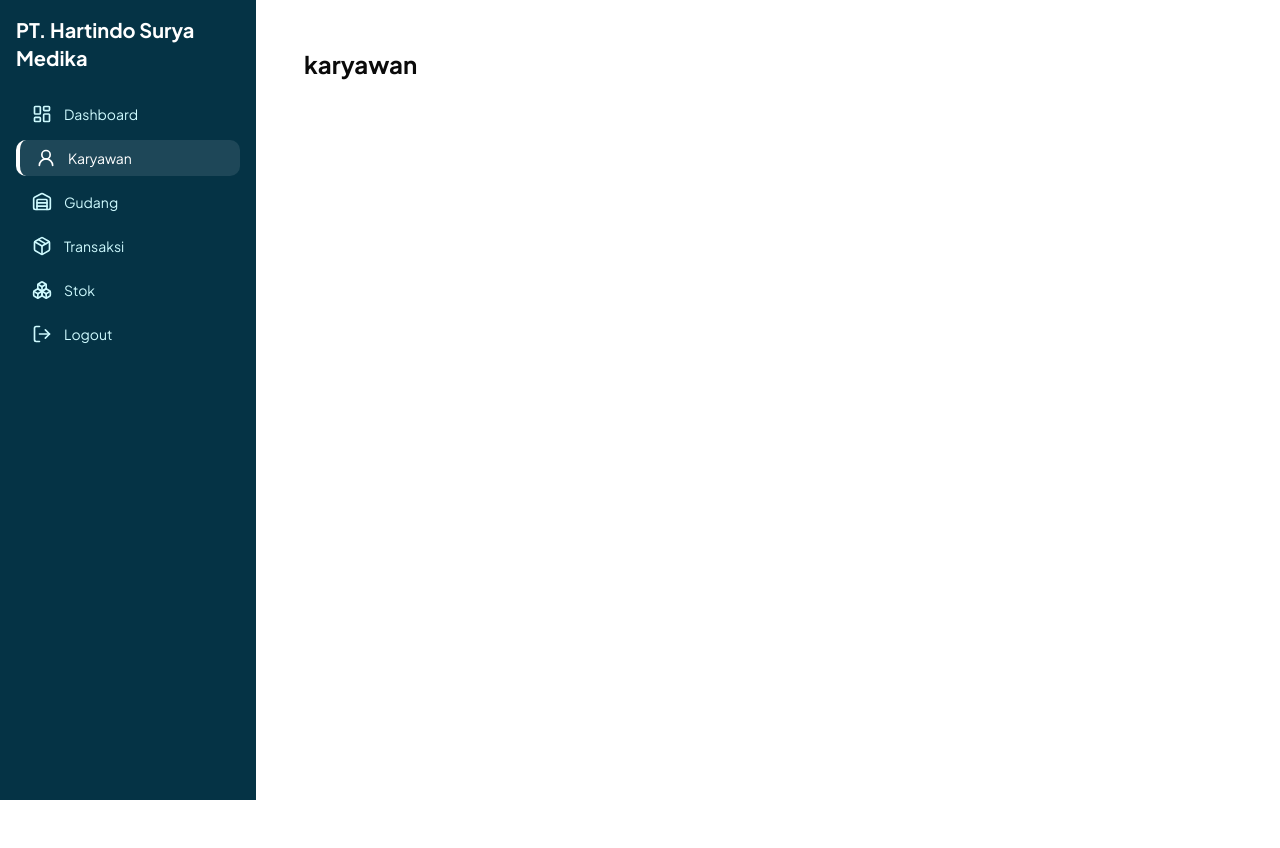
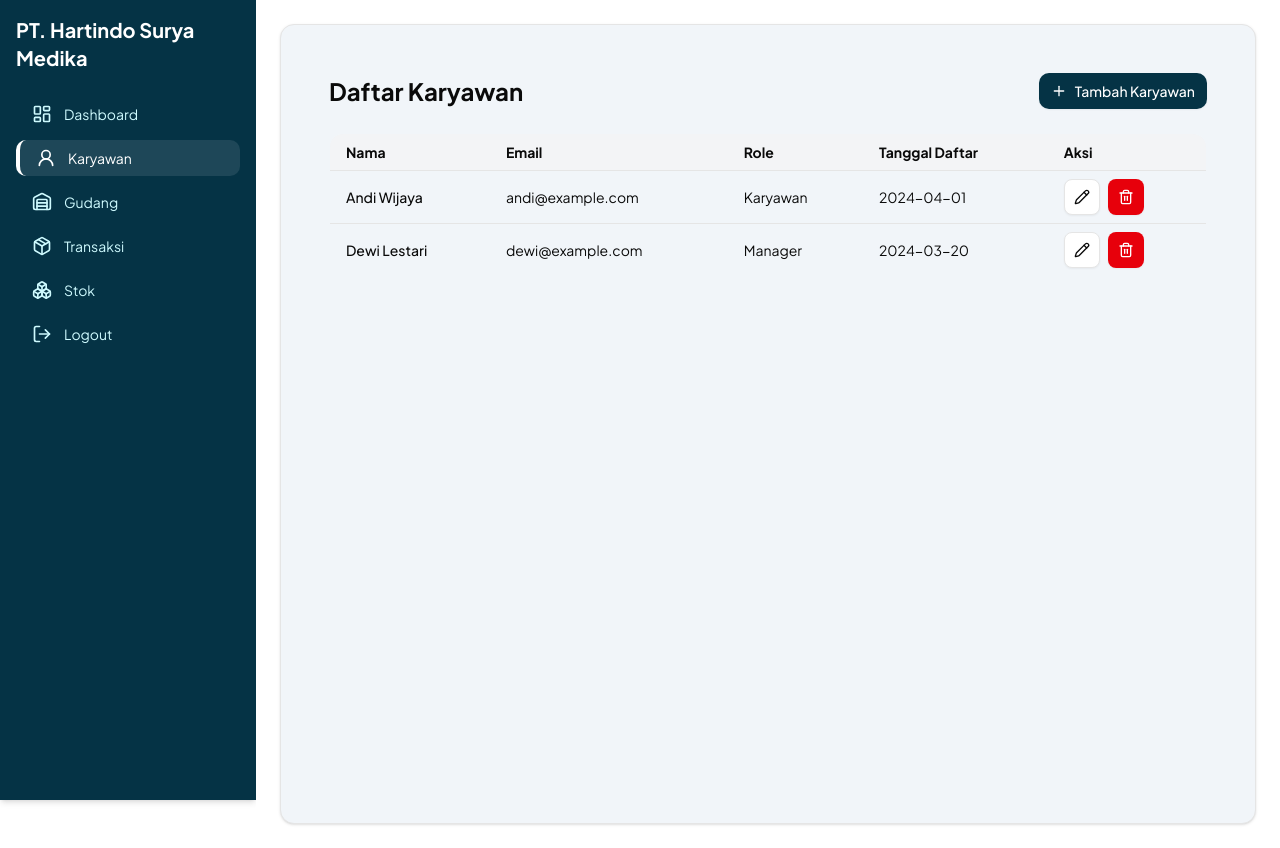
Before and after one commit to novalnabihan/SCM-SuryaMedika, a Next.js app: page /karyawan in a window 1280 px wide. Before the commit the page ends 800 px from the top, so only its background shows below. Built offline with nearby package versions, Linux system fonts and the light colour scheme.

Commit message:
feat: added table to "karyawan" page

```diff
--- a/app/karyawan/page.js
+++ b/app/karyawan/page.js
@@ -1,11 +1,123 @@
-import StatsCard from "@/app/components/cards/StatsCard";
-import TransaksiTable from "@/app/components/tables/TransaksiTable";
+'use client'
 
-export default function Dashboard() {
+import { useState } from "react";
+import {
+  Dialog,
+  DialogTrigger,
+  DialogContent,
+  DialogHeader,
+  DialogTitle,
+} from "@/app/components/ui/dialog";
+import { Card } from "@/app/components/ui/card";
+import { Input } from "@/app/components/ui/input";
+import { Label } from "@/app/components/ui/label";
+import { Button } from "@/app/components/ui/button";
+import { Pencil, Trash2, Plus } from "lucide-react";
+
+export default function KaryawanPage() {
+  const [openDialog, setOpenDialog] = useState(false);
+
+  const dummyKaryawan = [
+    {
+      id: 1,
+      nama: "Andi Wijaya",
+      email: "andi@example.com",
+      role: "karyawan",
+      tanggal: "2024-04-01",
+    },
+    {
+      id: 2,
+      nama: "Dewi Lestari",
+      email: "dewi@example.com",
+      role: "manager",
+      tanggal: "2024-03-20",
+    },
+  ];
+
   return (
-    <main className="p-6 space-y-6">
-      <h1 className="text-2xl font-bold">karyawan</h1>
+  <Card className="p-6 bg-slate-100 min-h-screen">
+    <div className="p-6">
+      <div className="flex justify-between items-center mb-6">
+        <h1 className="text-2xl font-bold">Daftar Karyawan</h1>
+        <Dialog open={openDialog} onOpenChange={setOpenDialog}>
+          <DialogTrigger asChild>
+            <Button className="flex items-center gap-2 bg-cyan-950 hover:bg-cyan-900 text-white px-6 py-3 rounded-lg">
+              <Plus className="w-4 h-4" />
+               Tambah Karyawan
+            </Button>
+          </DialogTrigger>
+          <DialogContent className="max-w-md">
+            <DialogHeader>
+              <DialogTitle>Tambah Karyawan Baru</DialogTitle>
+            </DialogHeader>
+            <div className="space-y-4">
+              <div>
+                <Label htmlFor="nama">Nama</Label>
+                <Input id="nama" placeholder="Masukkan nama karyawan" />
+              </div>
+              <div>
+                <Label htmlFor="email">Email</Label>
+                <Input id="email" type="email" placeholder="Masukkan email" />
+              </div>
+              <div>
+                <Label htmlFor="role">Role</Label>
+                <select
+                  id="role"
+                  className="w-full border rounded-md px-3 py-2 text-sm text-gray-600"
+                >
+                  <option value="karyawan">Karyawan</option>
+                  <option value="manager">Manager</option>
+                </select>
+              </div>
+              <div>
+                <Label htmlFor="password">Password Awal</Label>
+                <Input
+                  id="password"
+                  type="password"
+                  placeholder="Opsional - Default oleh sistem"
+                />
+              </div>
+              <Button className="w-full">Simpan</Button>
+            </div>
+          </DialogContent>
+        </Dialog>
+      </div>
 
-    </main>
+      <div className="overflow-x-auto">
+        <table className="min-w-full border rounded-xl overflow-hidden">
+          <thead className="bg-gray-100 text-left text-sm">
+            <tr>
+              <th className="px-4 py-2">Nama</th>
+              <th className="px-4 py-2">Email</th>
+              <th className="px-4 py-2">Role</th>
+              <th className="px-4 py-2">Tanggal Daftar</th>
+              <th className="px-4 py-2">Aksi</th>
+            </tr>
+          </thead>
+          <tbody>
+            {dummyKaryawan.map((karyawan) => (
+              <tr
+                key={karyawan.id}
+                className="border-t hover:bg-gray-50 text-sm"
+              >
+                <td className="px-4 py-2 font-medium">{karyawan.nama}</td>
+                <td className="px-4 py-2">{karyawan.email}</td>
+                <td className="px-4 py-2 capitalize">{karyawan.role}</td>
+                <td className="px-4 py-2">{karyawan.tanggal}</td>
+                <td className="px-4 py-2 flex gap-2">
+                  <Button variant="outline" size="icon">
+                    <Pencil className="w-4 h-4" />
+                  </Button>
+                  <Button variant="destructive" size="icon">
+                    <Trash2 className="w-4 h-4" />
+                  </Button>
+                </td>
+              </tr>
+            ))}
+          </tbody>
+        </table>
+      </div>
+    </div>
+  </Card>
   );
 }
```
